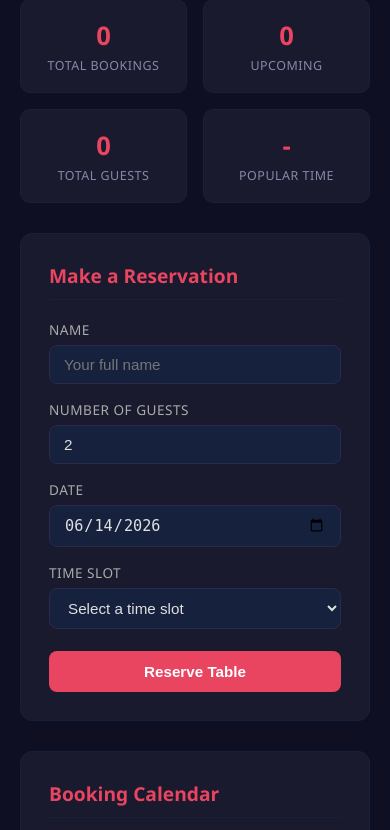
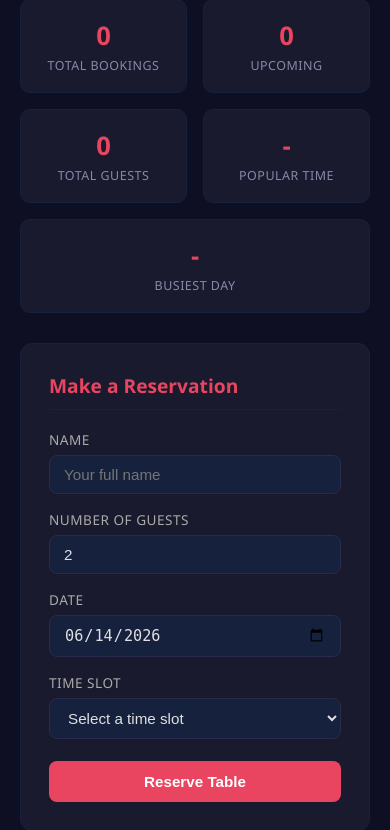
Before and after one commit to ShubhamDevops07/restaurant-booking, a Flask app: page / in a window 390 px wide. Shown: the part 144-974 px from the top of the page. Run offline with Flask 2, Linux system fonts and the light colour scheme; data that the repository does not hold is empty.

Commit message:
Display busiest day stat in the dashboard
The /api/stats endpoint already returns busiest_day data but the
frontend never showed it. Added a 5th stat card to surface this
info, with responsive handling on mobile.

https://claude.ai/code/session_01DDYk4Spk3TBPjXYtoNUxac

```diff
--- a/templates/index.html
+++ b/templates/index.html
@@ -224,7 +224,7 @@
             margin: 0 auto 20px;
             padding: 0 20px;
             display: grid;
-            grid-template-columns: repeat(4, 1fr);
+            grid-template-columns: repeat(5, 1fr);
             gap: 16px;
         }
         .stat-card {
@@ -270,6 +270,7 @@
         @media (max-width: 768px) {
             .container { grid-template-columns: 1fr; }
             .stats-bar { grid-template-columns: repeat(2, 1fr); }
+            .stats-bar .stat-card:last-child { grid-column: 1 / -1; }
             footer { flex-direction: column; gap: 10px; text-align: center; }
             footer .hours { flex-direction: column; gap: 4px; }
         }
@@ -297,6 +298,10 @@
         <div class="stat-card">
             <div class="stat-value" id="statPopularTime">-</div>
             <div class="stat-label">Popular Time</div>
+        </div>
+        <div class="stat-card">
+            <div class="stat-value" id="statBusiestDay">-</div>
+            <div class="stat-label">Busiest Day</div>
         </div>
     </div>
 
@@ -409,6 +414,12 @@
                     document.getElementById('statUpcoming').textContent = data.upcoming_bookings;
                     document.getElementById('statGuests').textContent = data.total_guests;
                     document.getElementById('statPopularTime').textContent = data.popular_time || '-';
+                    if (data.busiest_day) {
+                        const bd = new Date(data.busiest_day + 'T12:00:00');
+                        document.getElementById('statBusiestDay').textContent = bd.toLocaleDateString('en-US', { month: 'short', day: 'numeric' });
+                    } else {
+                        document.getElementById('statBusiestDay').textContent = '-';
+                    }
                 });
         }
 
```
